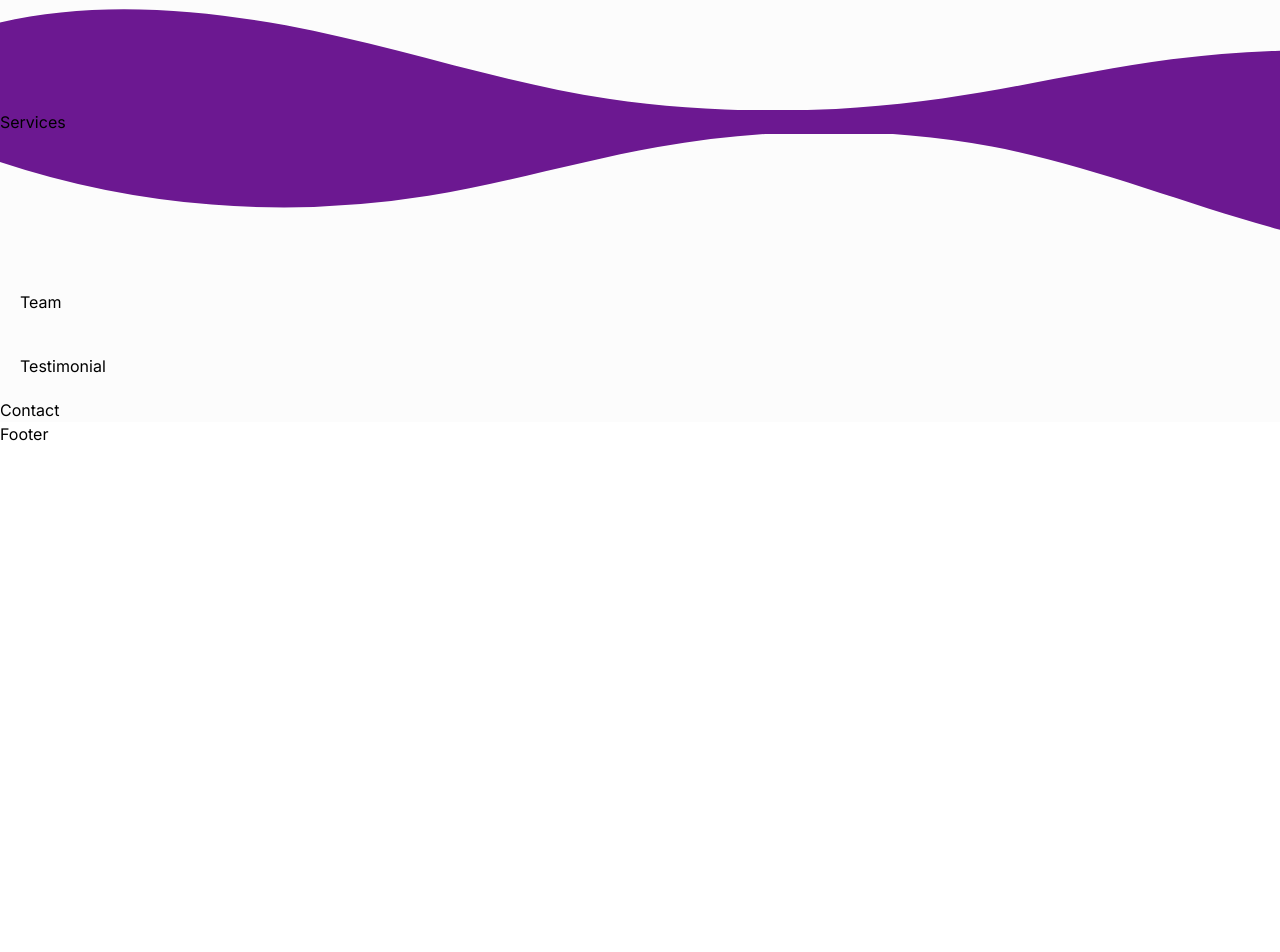
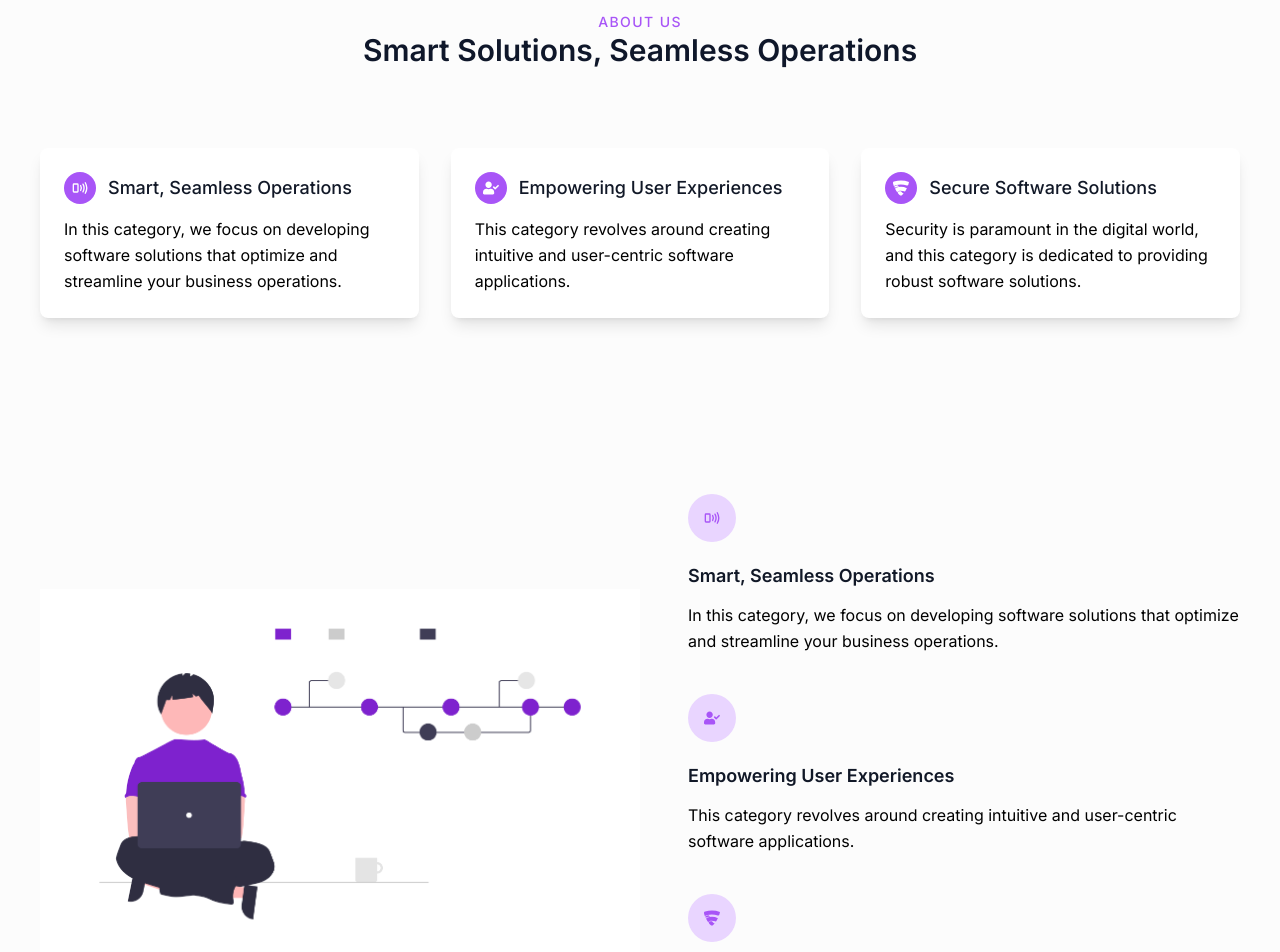
Before and after one commit to Jonas-Yonas/next13-business-website, a Next.js app: page / in a window 1280 px wide. Shown: the part 1160-2112 px from the top of the page. Before the commit the page ends 1606 px from the top, so only its background shows below. Built offline with nearby package versions, Linux system fonts and the light colour scheme.

Commit message:
About us section completed

```diff
--- a/app/globals.css
+++ b/app/globals.css
@@ -8,6 +8,27 @@
   --background-end-rgb: 255, 255, 255;
 
   /* --primary: "#6c1891"; */
+}
+
+::-webkit-scrollbar-track {
+  background-color: #f5f5f5;
+  border-radius: 10px;
+}
+
+::-webkit-scrollbar {
+  width: 7px;
+  height: 7px;
+  background-color: #f5f5f5;
+}
+
+::-webkit-scrollbar-thumb {
+  border-radius: 10px;
+  background-image: -webkit-linear-gradient(
+    330deg,
+    lightgray 0%,
+    lightgray 100%
+  );
+  background-image: linear-gradient(120deg, lightgray 0%, lightgray 100%);
 }
 
 @media (prefers-color-scheme: dark) {
--- a/app/lib/types.ts
+++ b/app/lib/types.ts
@@ -1,6 +1,8 @@
+import { ReactNode } from "react";
+
 export type AboutData = {
   id: number;
   title: string;
   text: string;
-  icon: React.ReactNode | string;
+  icon: ReactNode;
 };
--- a/components/About.tsx
+++ b/components/About.tsx
@@ -1,5 +1,74 @@
+import Image from "next/image";
+import { aboutData } from "./data/data";
+import bugFix from "../assets/images/bug-fix.png";
+
 const About = () => {
-  return <div>About</div>;
+  return (
+    <>
+      <div className="container px-5 py-14 mx-auto">
+        <div className="flex flex-col text-center w-full mb-20">
+          <h2 className="text-sm text-purple-500 tracking-widest font-medium">
+            ABOUT US
+          </h2>
+          <p className="sm:text-3xl text-2xl font-semibold text-slate-900">
+            Smart Solutions, Seamless Operations
+          </p>
+        </div>
+
+        <div className="flex flex-wrap -m-4 gap-10 md:gap-0">
+          {aboutData.map(({ id, title, text, icon }) => (
+            <div className="p-4 md:w-1/3" key={id}>
+              <div className="flex rounded-lg h-full bg-white p-6 flex-col shadow-lg">
+                <div className="flex items-center mb-3">
+                  <div className="w-8 h-8 mr-3 inline-flex items-center justify-center rounded-full bg-purple-500 text-white flex-shrink-0">
+                    {icon}
+                  </div>
+
+                  <h2 className="text-gray-900 text-lg font-medium">{title}</h2>
+                </div>
+
+                <div className="flex-grow">
+                  <p className="leading-relaxed text-base">{text}</p>
+                </div>
+              </div>
+            </div>
+          ))}
+        </div>
+      </div>
+
+      <div className="container px-5 py-24 mx-auto flex flex-wrap">
+        <div className="lg:w-1/2 w-full mb-10 lg:mb-0 rounded-lg overflow-hidden flex items-center">
+          <Image
+            src={bugFix}
+            alt="About us"
+            width={400}
+            height={400}
+            className="w-full"
+          />
+        </div>
+
+        <div className="flex flex-col lg:py-6 -mb-10 lg:w-1/2 lg:pl-12">
+          {aboutData.map(({ id, title, text, icon }) => (
+            <div
+              key={id + title}
+              className="flex flex-col mb-10 lg:items-start items-center"
+            >
+              <div className="w-12 h-12 inline-flex items-center justify-center rounded-full bg-purple-200 text-purple-500 mb-5">
+                {icon}
+              </div>
+
+              <div className="flex-grow">
+                <h2 className="text-gray-900 text-lg font-semibold mb-3">
+                  {title}
+                </h2>
+                <p className="leading-relaxed text-base">{text}</p>
+              </div>
+            </div>
+          ))}
+        </div>
+      </div>
+    </>
+  );
 };
 
 export default About;
--- a/components/Header.tsx
+++ b/components/Header.tsx
@@ -74,7 +74,7 @@ const Header = () => {
               <div className="flex flex-col items-center justify-center border border-slate-300 w-[250px] h-[250px] rounded-lg">
                 <span
                   ref={countUpRef}
-                  className="text-6xl text-orange-600 font-bold mb-3"
+                  className="text-6xl text-teal-500 font-bold mb-3"
                 />
 
                 <span className="text-xl text-gray-600 font-semibold">
--- a/components/data/data.ts
+++ b/components/data/data.tsx
@@ -1,9 +1,11 @@
 import { AboutData } from "@/app/lib/types";
-// import { LuSmartphoneNfc } from "react-icons/lu";
+import { FaUserCheck } from "react-icons/fa";
+import { LuSmartphoneNfc } from "react-icons/lu";
+import { SiFsecure } from "react-icons/si";
 
 export const stats = [
-  { id: 1, value: 2300, title: "Clients", start: 2200, suffix: "+" },
-  { id: 2, value: 22, title: "Projects", start: 1, suffix: "K+" },
+  { id: 1, value: 120, title: "Clients", start: 10, suffix: "+" },
+  { id: 2, value: 110, title: "Projects", start: 1, suffix: "+" },
   { id: 3, value: 200, title: "Team Members", start: 2, suffix: "+" },
 ];
 
@@ -12,19 +14,19 @@ export const aboutData: AboutData[] = [
     id: 1,
     title: "Smart, Seamless Operations",
     text: "In this category, we focus on developing software solutions that optimize and streamline your business operations.",
-    icon: `<LuSmartphoneNfc />`,
+    icon: <LuSmartphoneNfc />,
   },
   {
     id: 2,
     title: "Empowering User Experiences",
     text: "This category revolves around creating intuitive and user-centric software applications.",
-    icon: `<FaUserCheck />`,
+    icon: <FaUserCheck />,
   },
   {
     id: 3,
     title: "Secure Software Solutions",
     text: "Security is paramount in the digital world, and this category is dedicated to providing robust software solutions.",
-    icon: `<LuSmartphoneNfc />`,
+    icon: <SiFsecure />,
   },
 ];
 
```
Also changed, not shown: assets/images/bug-fix.png (added), assets/images/coding.png (added).
